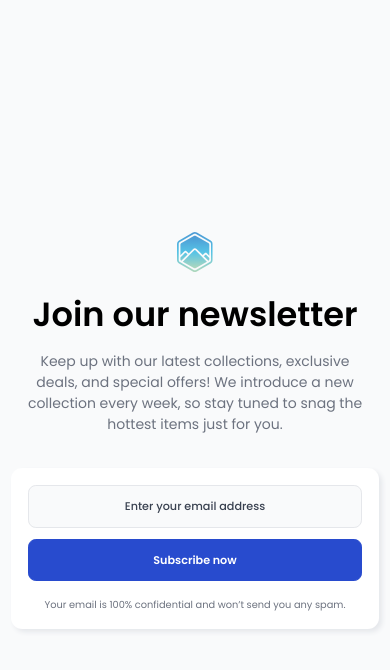
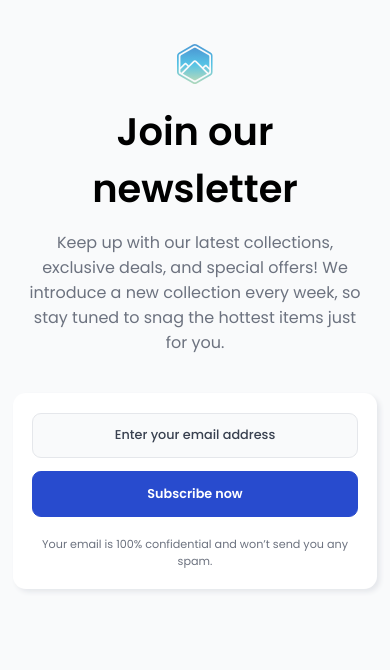
Before and after one commit to SarojSahil/Frontend-Challenge-3, a plain HTML site: page index.html in a window 390 px wide. Drawn offline with Linux system fonts and the light colour scheme.

Commit message:
Updated UI to match the design

```diff
--- a/style.css
+++ b/style.css
@@ -43,15 +43,14 @@ html {
 .container {
   width: 100%;
   height: 100%;
-  display: flex;
-  justify-content: center;
-  align-items: center;
   background-color: var(--off-white);
 }
 
 .newsletter {
   max-width: 800px;
   margin: 0rem 1rem;
+  margin: auto;
+  padding: 1rem;
 }
 
 .newsletter .header {
@@ -60,7 +59,7 @@ html {
 }
 
 .newsletter .header .image {
-  margin: auto;
+  margin: 1rem auto 0rem;
   display: block;
 }
 
@@ -83,7 +82,7 @@ html {
   padding: 1.5rem;
   border-radius: 1rem;
   box-shadow: 3px 3px 5px var(--light-gray);
-  margin: 0rem auto;
+  margin: auto;
   max-width: 550px;
   background-color: var(--white);
 }
@@ -129,14 +128,8 @@ html {
   padding-top: 0.5rem;
 }
 
-@media screen and (max-width: 1024px) {
+@media screen and (max-width: 640px) {
   html {
     font-size: 0.8rem;
   }
 }
-
-@media screen and (max-width: 640px) {
-  html {
-    font-size: 0.7rem;
-  }
-}
```
